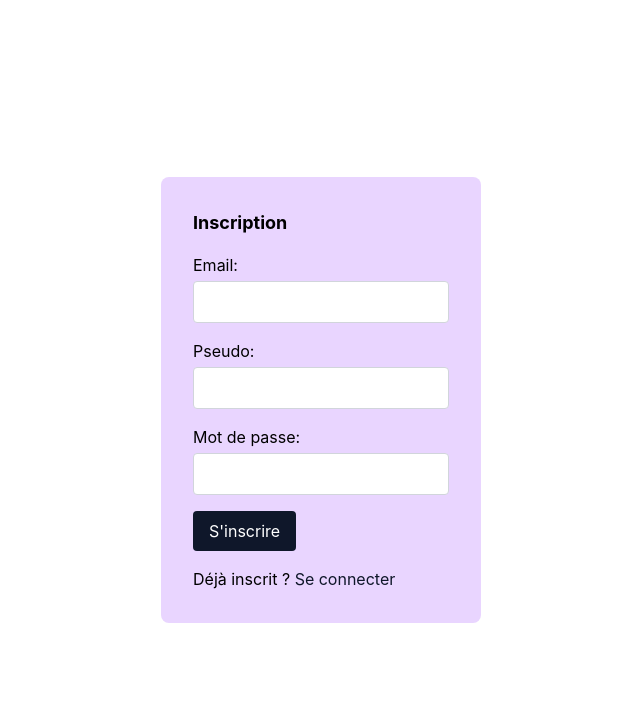
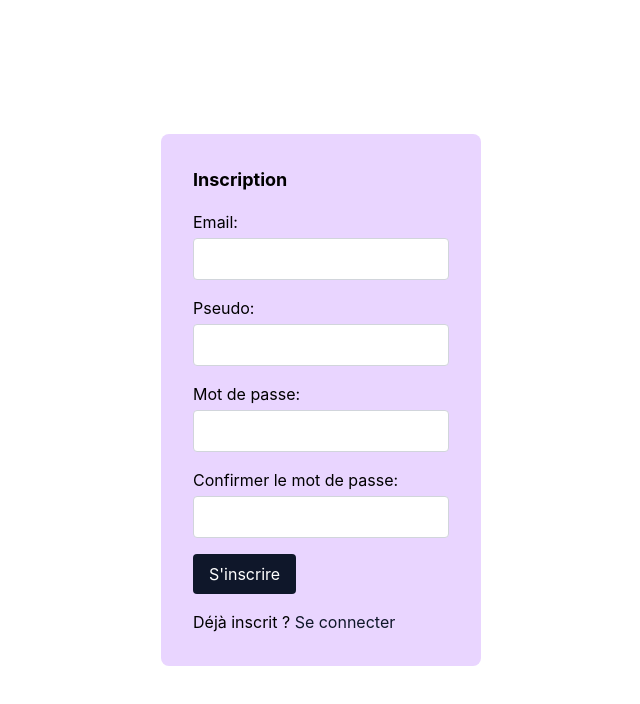
Before and after one commit to DO-2K23-26/BeepEnMoinsBien, a React (Create React App) app: page /register in a window 1280 px wide. Shown: the top 704 px of the page, without its empty margins (319-959 px from the left). Built offline with nearby package versions, Linux system fonts and the light colour scheme.

Commit message:
Add : confirmation du mot de passe

```diff
--- a/src/components/RegisterComposant.tsx
+++ b/src/components/RegisterComposant.tsx
@@ -7,6 +7,7 @@ const RegisterComponent = () => {
 
   const [email, setEmail] = useState('');
   const [password, setPassword] = useState('');
+  const [confirmPassword, setConfirmPassword] = useState('');
   const [pseudo, setPseudo] = useState('');
   const [error, setError] = useState('');
   const navigate = useNavigate();
@@ -14,6 +15,10 @@ const RegisterComponent = () => {
 
   const handleSubmit = async (e: any) => {
     e.preventDefault();
+    if (password !== confirmPassword) { // Vérifiez si le mot de passe et le mot de passe de vérification sont identiques
+      setError('Les mots de passe ne correspondent pas. Veuillez réessayer.');
+      return;
+    }
     try {
       const response = await axios.post(url + '/user', { email, nickname: pseudo, password });
       console.log('Réponse du serveur:', response.data);
@@ -57,6 +62,15 @@ const RegisterComponent = () => {
               className="w-full p-2 rounded border border-gray-300 focus:outline-none focus:border-slate-900"
             />
           </div>
+          <div className="mb-4">
+            <label className="block mb-1">Confirmer le mot de passe:</label>
+            <input
+              type="password"
+              value={confirmPassword}
+              onChange={(e) => setConfirmPassword(e.target.value)}
+              className="w-full p-2 rounded border border-gray-300 focus:outline-none focus:border-slate-900"
+            />
+          </div>
           <button type="submit" className="bg-slate-900 text-white py-2 px-4 rounded hover:bg-slate-800 transition duration-300">S'inscrire</button>
         </form>
         <p className="mt-4">Déjà inscrit ? <Link to="/login" className="text-slate-900 hover:underline">Se connecter</Link></p>
```
